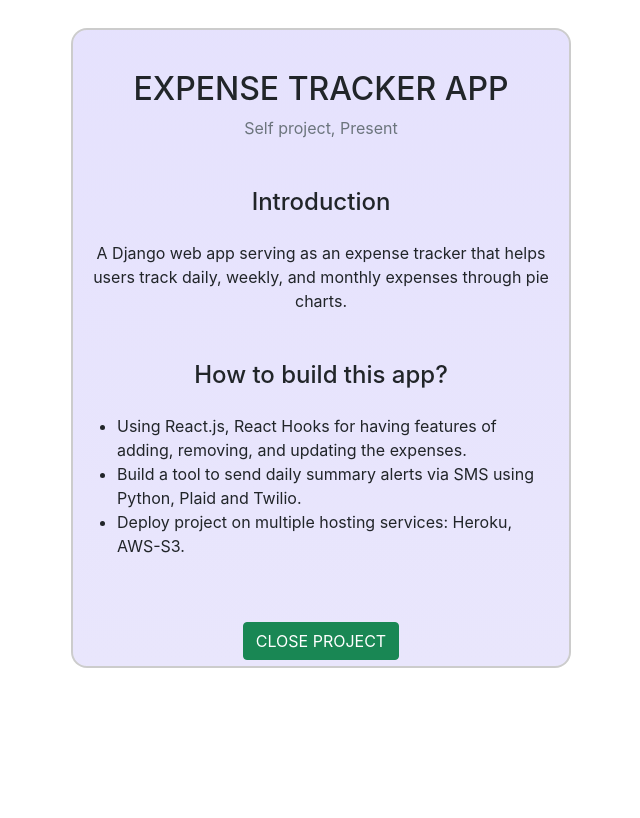
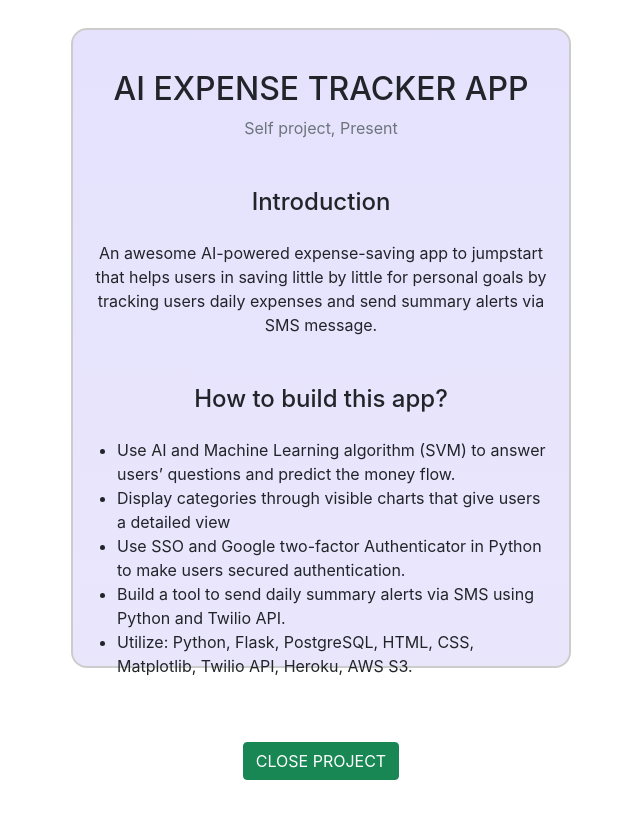
Before and after one commit to tnguyen606-cs/portfolio, a React (Create React App) app: page /DjangoApp in a window 1280 px wide. Shown: the top 818 px of the page, without its empty margins (319-959 px from the left). Built offline with nearby package versions, Linux system fonts and the light colour scheme.

Commit message:
Updated the Epense App Info

```diff
--- a/src/modals/PortfolioModal4.js
+++ b/src/modals/PortfolioModal4.js
@@ -6,20 +6,26 @@ export function Modal4() {
     <div className="modal-dialog">
       <div className="container">
         <div className="col-lg-12">
-          <h2 className="text-uppercase">Expense Tracker App</h2>
+          <h2 className="text-uppercase">AI Expense Tracker App</h2>
           <p className="item-intro text-muted">Self project, Present</p>
           <h3 className="h4 mb-4 mt-5">Introduction</h3>
-          <p>A Django web app serving as an expense tracker that helps users track daily, weekly, and monthly expenses through pie charts.</p>
+          <p>An awesome AI-powered expense-saving app to jumpstart that helps users in saving little by little for personal goals by tracking users daily expenses and send summary alerts via SMS message.</p>
           <h3 className="h4 mb-4 mt-5">How to build this app?</h3>
           <ul className="list-inline-item">
               <li>
-                Using React.js, React Hooks for having features of adding, removing, and updating the expenses.
+                Use AI and Machine Learning algorithm (SVM) to answer users’ questions and predict the money flow.
               </li>
               <li>
-                Build a tool to send daily summary alerts via SMS using Python, Plaid and Twilio.
+                Display categories through visible charts that give users a detailed view
               </li>
               <li>
-                Deploy project on multiple hosting services: Heroku, AWS-S3.
+                Use SSO and Google two-factor Authenticator in Python to make users secured authentication.
+              </li>
+              <li>
+                Build a tool to send daily summary alerts via SMS using Python and Twilio API.
+              </li>
+              <li>
+                Utilize: Python, Flask, PostgreSQL, HTML, CSS, Matplotlib, Twilio API, Heroku, AWS S3.
               </li>
           </ul>
           <Link to="/">
```
